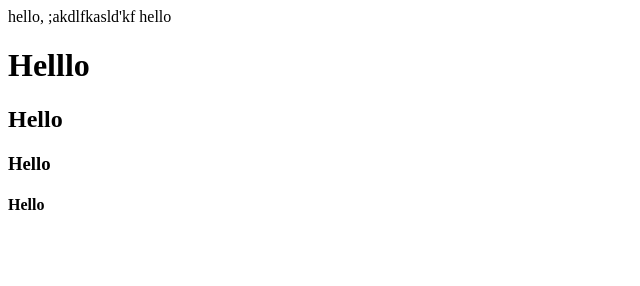
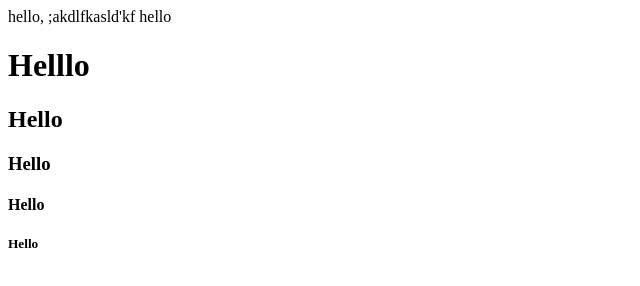
Before and after one commit to naingwin-aung/git-testing, a plain HTML site: page index.html in a window 1280 px wide. Shown: the full height of the page, 0-640 px from the left. Drawn offline with Linux system fonts and the light colour scheme.

Commit message:
akhsdfkajsd

```diff
--- a/index.html
+++ b/index.html
@@ -12,5 +12,6 @@
     <h2>Hello</h2>
     <h3>Hello</h3>
     <h4>Hello</h4>
+    <h5>Hello</h5>
   </body>
 </html>
```
